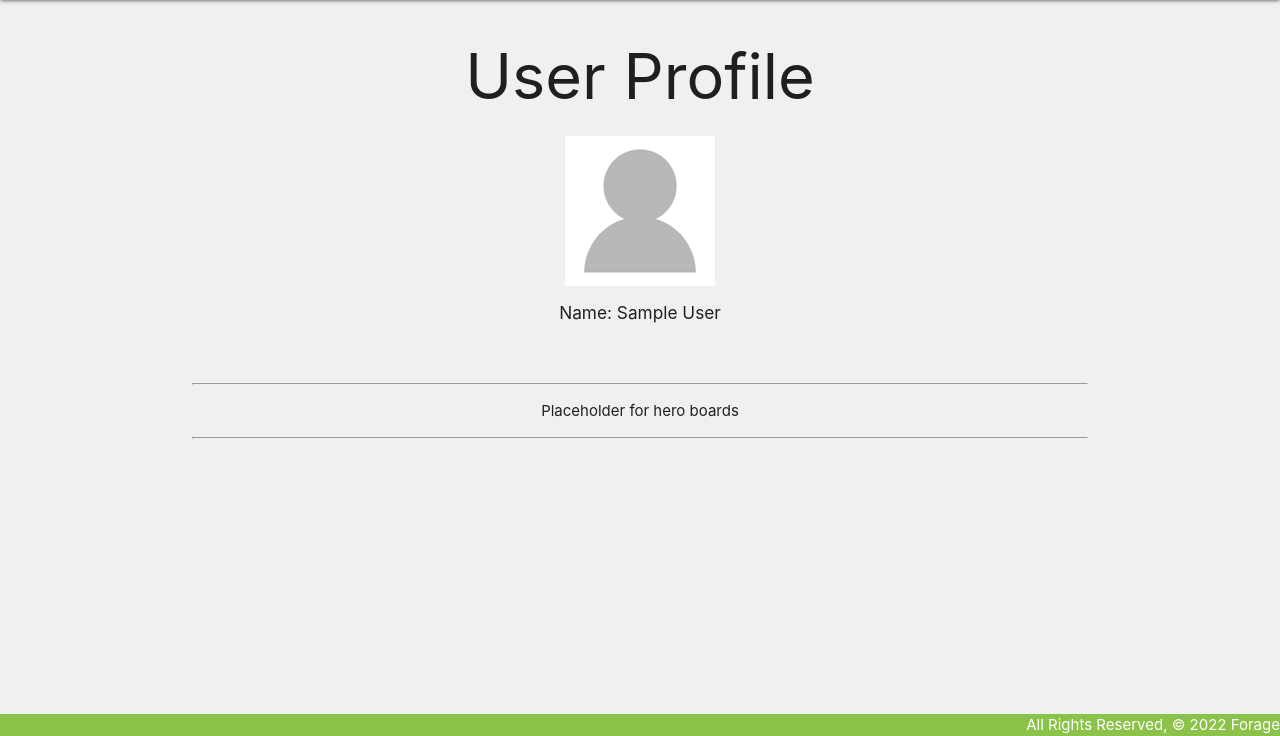
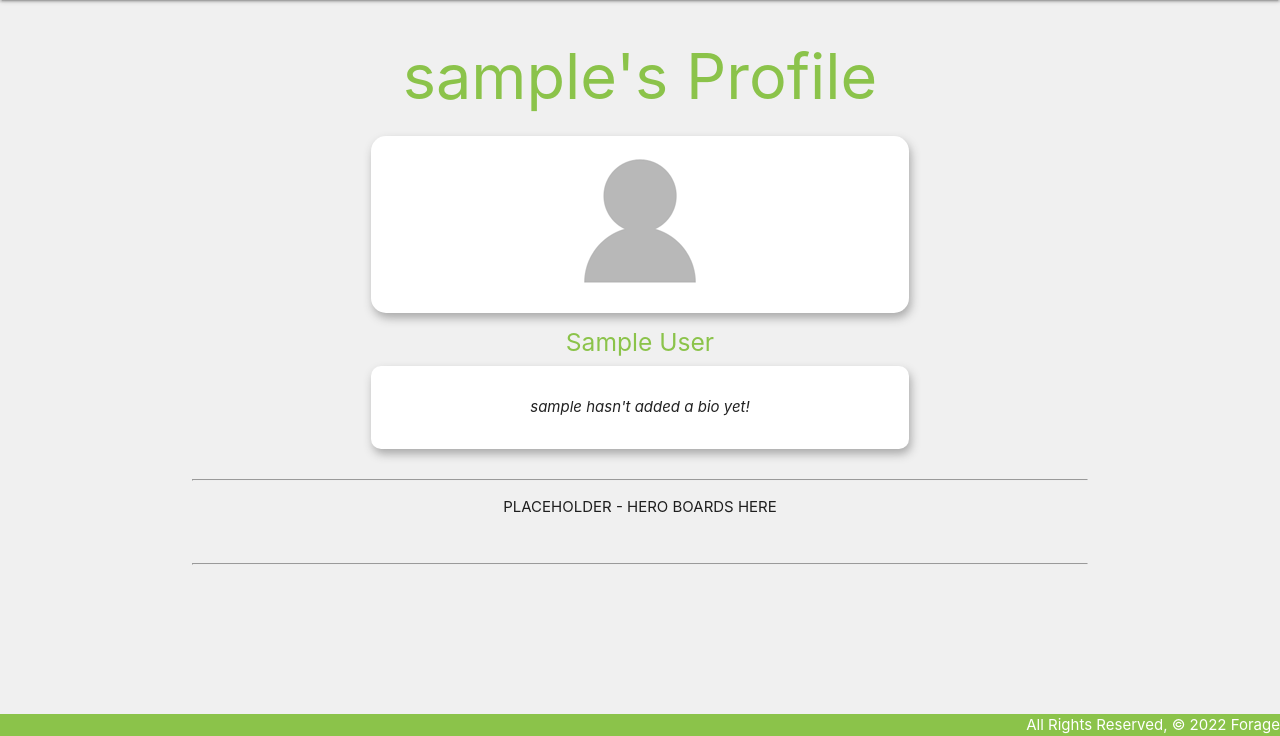
Before and after one commit to hphilpotts/Forage-Project-3-General-Assembly-SEI-66, a Django app: page /users/view/1/ in a window 1280 px wide. Shown: the part 64-800 px from the top of the page. Run offline with Django 4.2, Linux system fonts and the light colour scheme; the visitor is signed in with stand-in values (Sample User, id 1); data comes from the database, SQL or seed files in the repository.

Commit message:
Formatting changes rolled out to User Profile Viewer.

```diff
--- a/main_app/static/css/style.css
+++ b/main_app/static/css/style.css
@@ -78,6 +78,10 @@ footer.page-footer {
 
 /* || USER PROFILE STYLES */
 
+.p-container {
+    box-shadow: 2px 5px 10px darkgray;
+}
+
 .profile-greentext {
     color: #8bc34a;
 }
--- a/main_app/templates/profiles/detail.html
+++ b/main_app/templates/profiles/detail.html
@@ -7,7 +7,7 @@
 {% load static %}
 
 <h1 class="profile-greentext">{{ user.username }} - Profile</h1>
-<div class="profile-pic-container">
+<div class="profile-pic-container p-container">
 {% if user.profile.user_profile_pic != 'no image' %}
 <img src="/media/{{user.profile.user_profile_pic}}" alt="profile pic property: {{user.profile.user_profile_pic}}" class="profile-pic">
 {% else %}
@@ -19,7 +19,7 @@
 {% else %}
 <h6>Click 'Edit Profile' below to add your name!</h6>
 {% endif %}
-<div id="profile-bio-container">
+<div class="p-container" id="profile-bio-container">
 {% if user.profile.user_bio %}
 <p>{{ user.profile.user_bio }}</p>
 {% else %}
--- a/main_app/templates/profiles/view.html
+++ b/main_app/templates/profiles/view.html
@@ -1,8 +1,36 @@
+<!-- Template  -->
+
 {% extends 'base.html' %}
 
 {% block content %}
 
 {% load static %}
+
+<h1 class="profile-greentext">{{ user.username }}'s Profile</h1>
+<div class="profile-pic-container p-container">
+{% if user.profile.user_profile_pic != 'no image' %}
+<img src="/media/{{user.profile.user_profile_pic}}" alt="profile pic property: {{user.profile.user_profile_pic}}" class="profile-pic">
+{% else %}
+<img src="{% static 'images/project-default-profile-pic.gif' %}" alt="" class="profile-pic">
+{% endif %}
+</div>
+{% if user.first_name and user.last_name %}
+<h5 class="profile-greentext">{{ user.first_name }} {{ user.last_name }} </h5>
+{% endif %}
+<div class="p-container" id="profile-bio-container">
+{% if user.profile.user_bio %}
+<p>{{ user.profile.user_bio }}</p>
+{% else %}
+<p>{{ user.username}} hasn't added a bio yet! </p>
+{% endif %}
+</div><br>
+
+
+
+<hr><p>PLACEHOLDER - HERO BOARDS HERE</p><br><hr><br>
+
+
+{% endblock %}
 
 <h1>User Profile</h1>
 <!-- I've used the style attribute here in order to avoid using CSS at this stage -->
@@ -26,5 +54,3 @@
 <br><br><hr>
 <p>Placeholder for hero boards</p>
 <hr><br>
-
-{% endblock %}
```
